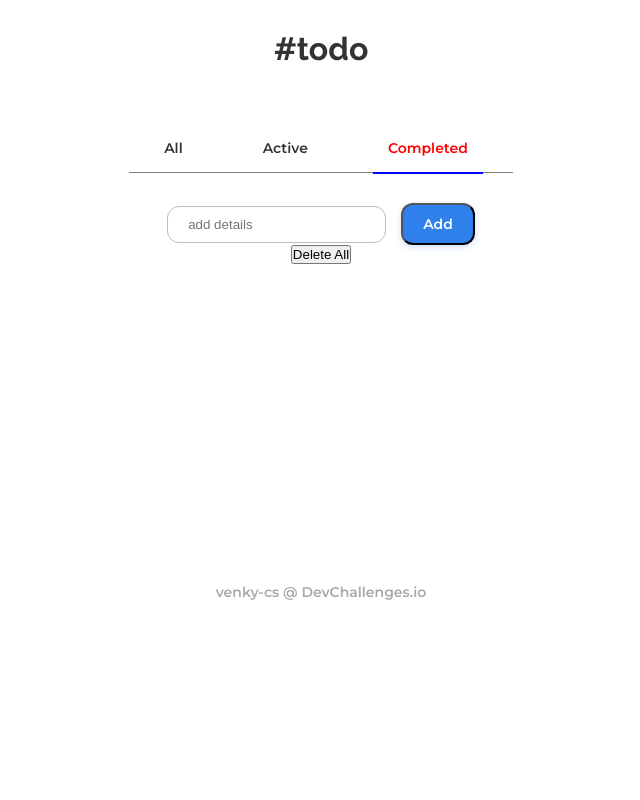
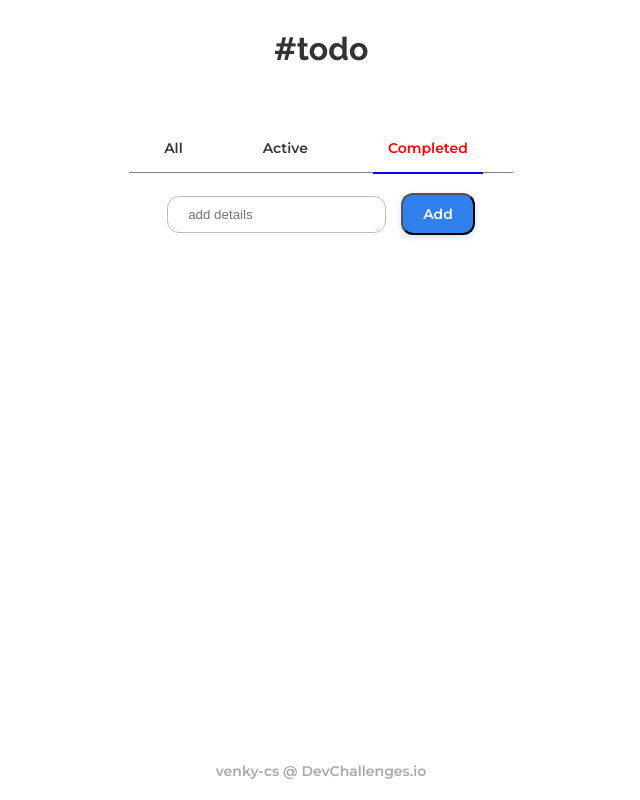
Before and after one commit to venky-cs/todo-app, a React (Create React App) app: page /completed in a window 1280 px wide. Shown: the whole page, without its empty margins (319-959 px from the left). Built offline with nearby package versions, Linux system fonts and the light colour scheme.

Commit message:
'fix-footer'

```diff
--- a/src/App.css
+++ b/src/App.css
@@ -37,7 +37,7 @@ nav ul li a{
   border-bottom: 2px solid blue;
 }
 .input{
-  margin-top: 30px;
+  margin:20px;
 }
 .input input{
   border-radius: 12px;
@@ -66,6 +66,7 @@ nav ul li a{
 
 .list{
   width: 300px;
+  padding: 8px 0;
 }
 
 label{
@@ -93,4 +94,6 @@ footer p{
   text-align: center;
   color: #A9A9A9;
   padding: 20px 10px;
+  position:absolute;
+  bottom:0;
 }
--- a/src/component/Completed.js
+++ b/src/component/Completed.js
@@ -25,9 +25,9 @@ function Completed({test}) {
                 }}>Delete</button>
             </div>
             )}
-            <button className="delBtn" onClick={() =>{
+            {/* <button className="delBtn" onClick={() =>{
             localStorage.removeItem('todo')
-            test()}}>Delete All</button>
+            test()}}>Delete All</button> */}
         </div>
     )
 }
```
Also changed, not shown: src/component/Todo.js (deleted, +0 -11 lines), 1 other file (tests, documents, lock files or other folders).
